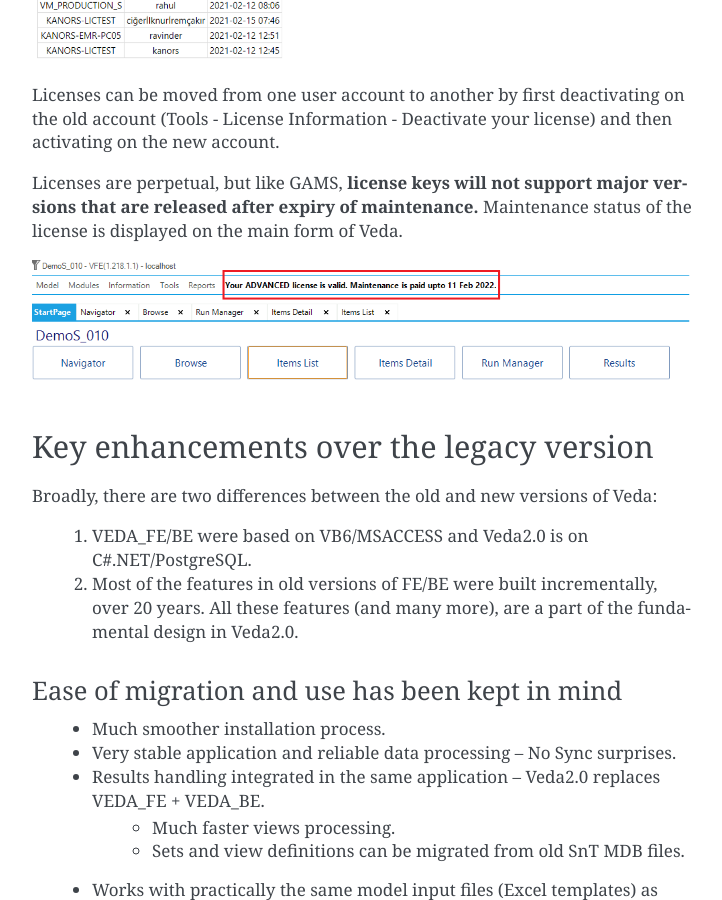
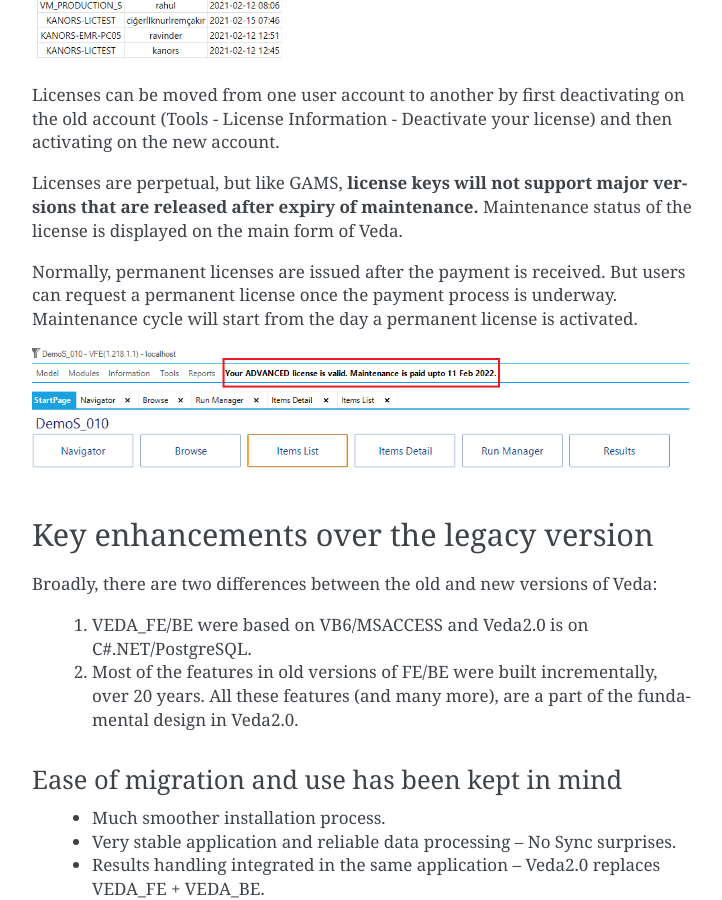
Before and after one commit to kanors-emr/Veda-documentation, a Sphinx documentation site: the page built from docs/source/pages/introduction.rst, in a window 1280 px wide and 900 px high, scrolled down 5662 px. Shown: the whole window, without its empty margins (388-1110 px from the left). Built offline with Sphinx 7.4.7, drawn with Linux system fonts in a browser that asks for light colours.

Commit message:
lic payment info

```diff
--- a/docs/source/pages/introduction.rst
+++ b/docs/source/pages/introduction.rst
@@ -116,6 +116,9 @@
 Licenses are perpetual, but like GAMS, **license keys will not support major versions that are released after expiry of maintenance.**
 Maintenance status of the license is displayed on the main form of Veda.
 
+Normally, permanent licenses are issued after the payment is received. But users can request a permanent license once the payment process is underway. Maintenance cycle will start from the day a permanent
+license is activated.
+
 .. image:: images/maintenance_status.png
    :width: 700
 
```
